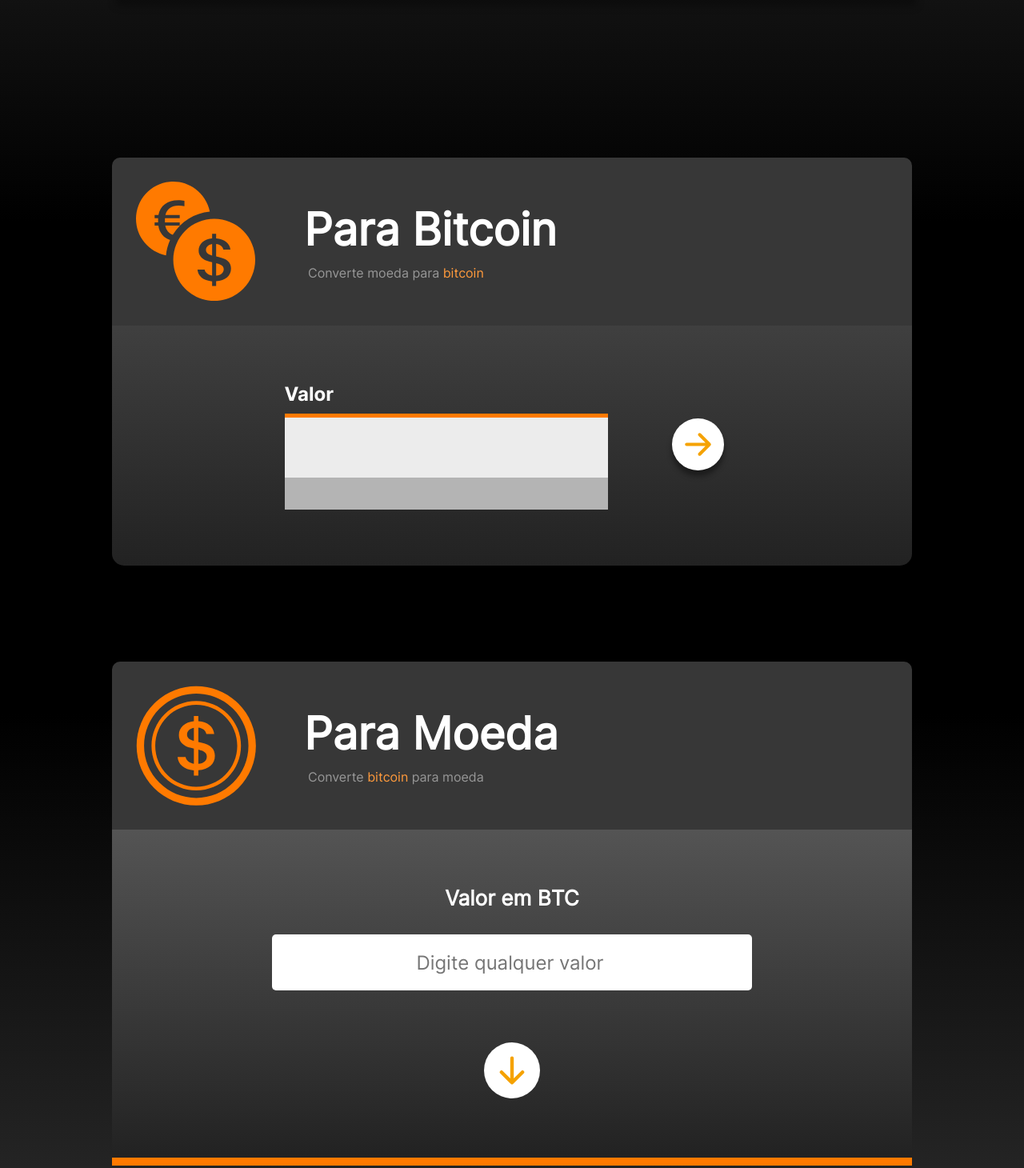
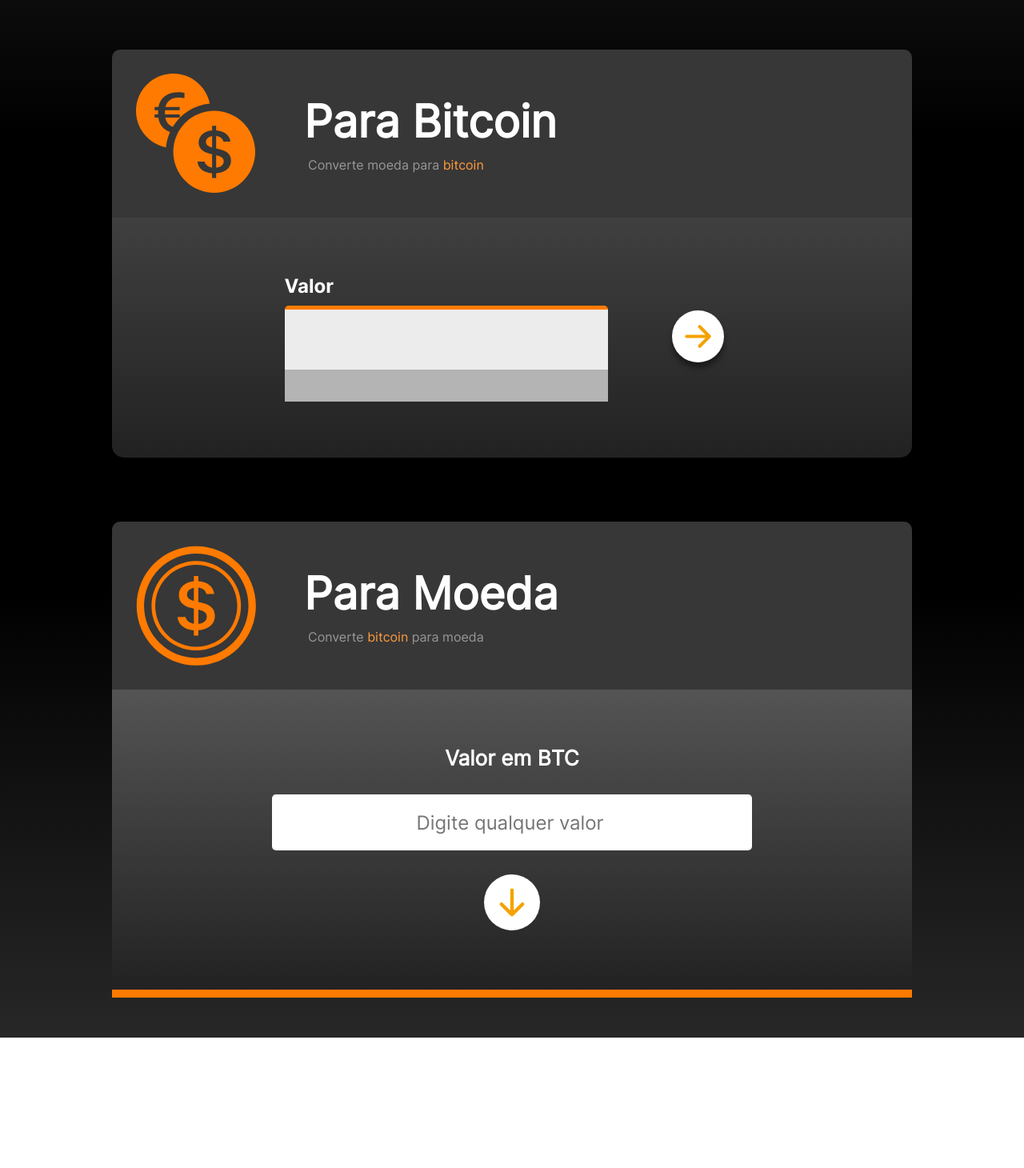
Before and after one commit to VitorRamires/BTC-plataform, a plain HTML site: page index.html in a window 1280 px wide. Shown: the part 953-2413 px from the top of the page at 80% size. After the commit the page ends 2250 px from the top, so only its background shows below. Drawn offline with Linux system fonts and the light colour scheme; no server answers.

Commit message:
fix: ajust margin

```diff
--- a/css/conversorBTC.css
+++ b/css/conversorBTC.css
@@ -4,7 +4,7 @@
   max-width: 100%;
   margin:0 auto;
   background: linear-gradient(-180deg, #545454, #222222);
-  margin-top:100px;
+  margin-top:35px;
   border-radius: 15px;
 }
 
@@ -69,6 +69,7 @@
   font-size: 1.5rem;
   border-top:5px solid #FF7A00;
   text-align: center;
+  border-radius: 5px 5px 0 0;
 }
 
 
@@ -102,7 +103,7 @@ select{
   -webkit-appearance: none;
   appearance: none;
   text-align: center;
-
+  border-radius: 0 0 5px 5px;
 }
 
 
--- a/css/conversorMoeda.css
+++ b/css/conversorMoeda.css
@@ -15,7 +15,7 @@ position: relative;
   justify-content: center;
   padding:70px 30px;
   border-bottom: 10px solid #FF7A00;
-  gap: 50px;
+  gap: 30px;
 }
 
 .input-info{
@@ -86,7 +86,6 @@ position: relative;
   position: relative;
   text-align: center;
   cursor: pointer;
-  margin-top:15px;
 }
 
 .botao-converter img{
--- a/css/mostrarMoeda.css
+++ b/css/mostrarMoeda.css
@@ -61,7 +61,7 @@
   position: absolute;
   bottom: 0;
   left: 0;
-  width: 1%;
+  width: 0;
   height: 7px;
   background-color: #ffa800;
   transition: 0.2s;
--- a/css/style.css
+++ b/css/style.css
@@ -65,7 +65,7 @@ body{
 
 .titulo-section{
   text-align: center;
-  margin:50px auto 150px auto;
+  margin:30px auto 150px auto;
   width: 100%;
 }
 
@@ -130,8 +130,8 @@ body{
   flex-direction: column-reverse;
   align-items: center;
   justify-content: center;
-  margin:100px auto 50px auto;
-  gap: 70px;
+  margin:50px auto 50px auto;
+  gap: 30px;
   width: 1000px;
   max-width: 100%;
 }
```
